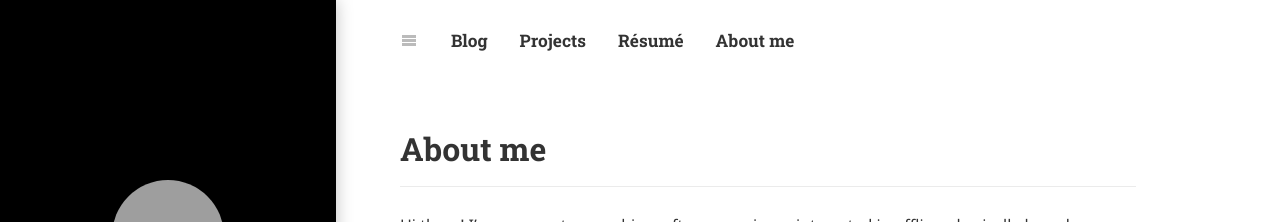
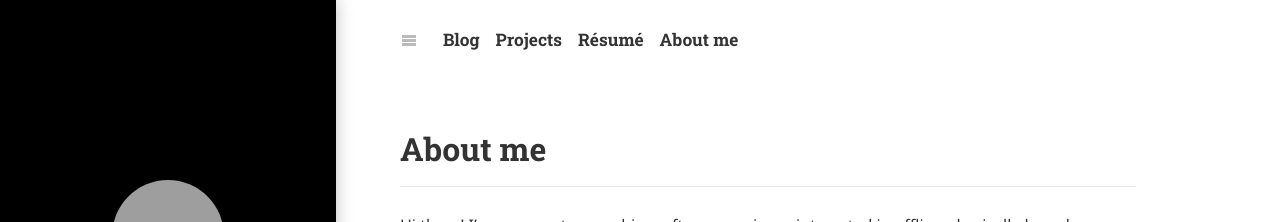
Before and after one commit to carlos-lopez-garces/carlos-lopez-garces.github.io, a Jekyll site: the page built from index.md, in a window 1280 px wide. Shown: the top 222 px of the page. Built offline with Jekyll 4.4.1, drawn with Linux system fonts in a browser that asks for light colours; cached includes are drawn as plain includes; nearby versions of some CDN libraries; some web fonts are replaced; library files that are not in the unit come from our copies; grey boxes are pictures that could not be loaded.

Commit message:
Reduce space between top menu buttons

```diff
--- a/_includes/body/menu.html
+++ b/_includes/body/menu.html
@@ -13,7 +13,7 @@
             {% for node in site.menu %}
               {% assign url = node.url | default: node.href %}
               <li style="float: left;">
-                <a style="display: block; text-align: center; padding: 16px; padding-top: 25px; text-decoration: none;"
+                <a style="display: block; text-align: center; padding: 8px; padding-top: 16px; text-decoration: none;"
                   {% if forloop.first %}id="_drawer--opened"{% endif %}
                   href="{% include_cached smart-url url=url %}"
                   class="sidebar-nav-item {% if node.external  %}external{% endif %}"
```
